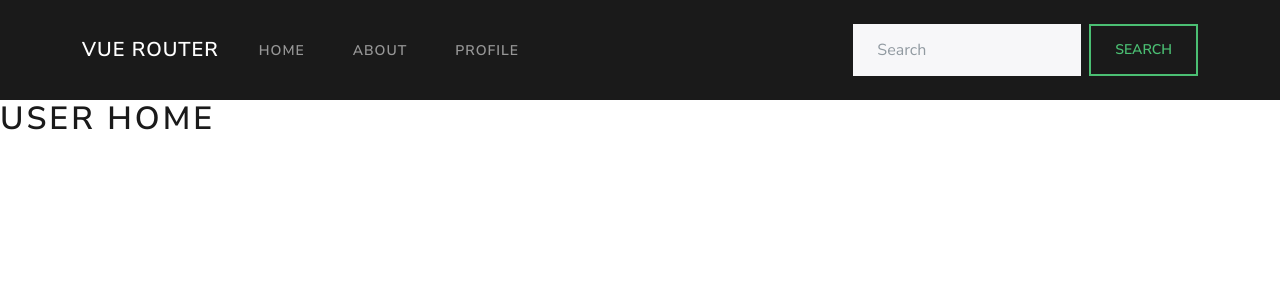
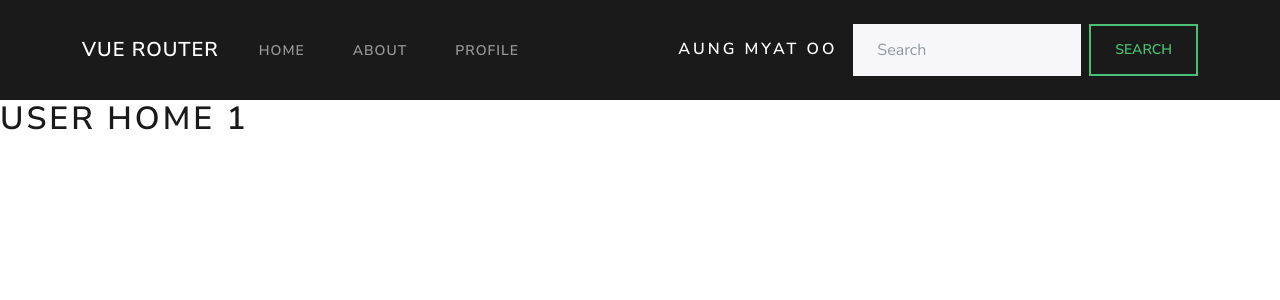
Before and after one commit to NightCoderMMCoder/Vue3-Router, a Vue app: page /user/1 in a window 1280 px wide. Shown: the top 300 px of the page. Built offline with nearby package versions, Linux system fonts and the light colour scheme.

Commit message:
4-getDynamicData

```diff
--- a/src/components/Layouts/Navbar.vue
+++ b/src/components/Layouts/Navbar.vue
@@ -22,11 +22,12 @@
             <router-link class="nav-link" to="/about">About</router-link>
           </li>
           <li class="nav-item">
-            <router-link class="nav-link" to="/user/554354"
+            <router-link class="nav-link" :to="`/user/${user.uid}`"
               >Profile</router-link
             >
           </li>
         </ul>
+        <h5 class="text-white mb-0 mx-3">{{ user.name }}</h5>
         <form class="d-flex">
           <input
             class="form-control me-2"
@@ -42,7 +43,15 @@
 </template>
 
 <script>
-export default {};
+export default {
+  setup() {
+    const user = {
+      name: "Aung Myat Oo",
+      uid: "adfsafdsafdsasdfasdf",
+    };
+    return { user };
+  },
+};
 </script>
 
 <style></style>
--- a/src/routes/index.js
+++ b/src/routes/index.js
@@ -15,6 +15,7 @@ let routes = [
   {
     path: "/user/:userId",
     component: UserHome,
+    props: true,
   },
 ];
 
--- a/src/views/Users/UserHome.vue
+++ b/src/views/Users/UserHome.vue
@@ -1,9 +1,17 @@
 <template>
-  <h1>User Home</h1>
+  <h1>User Home {{ $route.params.userId }}</h1>
 </template>
 
 <script>
-export default {};
+// import { useRoute } from "vue-router";
+export default {
+  // props: ["userId"],
+  // setup(props) {
+  // console.log(props.userId);
+  // const route = useRoute();
+  // console.log(route.params.userId);
+  // },
+};
 </script>
 
 <style></style>
```
